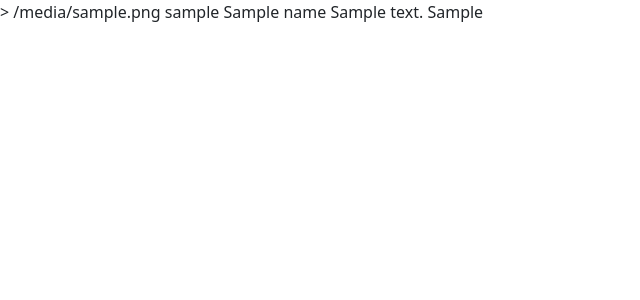
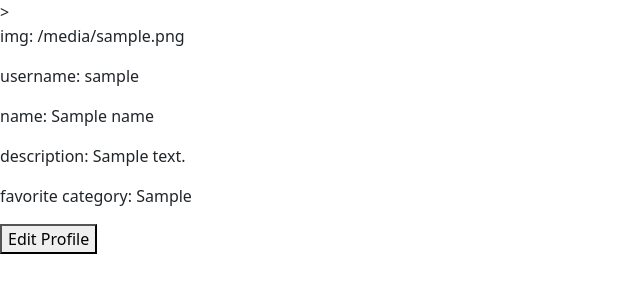
Before and after one commit to PBP-F04/README-app, a Django app: template UserProfile/templates/user_profile.html in a window 1280 px wide. Shown: the top 300 px of the page, without its empty margins (0-640 px from the left). Run offline with Django 4.2, Linux system fonts and the light colour scheme; the template is opened without the code that fills it: most values are stand-ins (such as "Sample title", 1, 10 or a date in 2020).

Commit message:
create profile + user profile tapi editnya blm jadi:(

```diff
--- a/README/urls.py
+++ b/README/urls.py
@@ -22,5 +22,6 @@ urlpatterns = [
     path('admin/', admin.site.urls),
     path('', include('authentication.urls')),
     path("__reload__/", include("django_browser_reload.urls")),  # new
+    path('profile/', include('UserProfile.urls')),
 
 ]
--- a/UserProfile/forms.py
+++ b/UserProfile/forms.py
@@ -4,4 +4,4 @@ from .models import Profile
 class ProfileForm(ModelForm):
     class Meta:
         model = Profile
-        fields = ["profile_img", "username", "name", "description", "favorite_category"]
+        fields = ["profile_image", "username", "name", "description", "favorite_category"]
--- a/UserProfile/models.py
+++ b/UserProfile/models.py
@@ -2,13 +2,12 @@ import uuid
 from django.db import models
 from authentication.models import User
 
-app_name = 'UserProfile'
-
+app_name = 'profile'
 
 # Create your models here.
 class Profile(models.Model):
     id = models.UUIDField(primary_key=True, default=uuid.uuid4, editable=False)
-    profile_img = models.URLField()
+    profile_image = models.URLField()
     username = models.CharField(max_length=255)
     name = models.CharField(max_length=255)
     description = models.TextField()
--- a/UserProfile/templates/user_profile.html
+++ b/UserProfile/templates/user_profile.html
@@ -8,10 +8,90 @@
 
 {% block content %}
 <body>
-    {{ profile_img }}
-    {{ username }}
-    {{ name }}
-    {{ description }}
-    {{ favorite_category }}
+    <p>img: {{ profile_img }}</p>
+    <p>username: {{ username }}</p>
+    <p>name: {{ name }}</p>
+    <p>description: {{ description }}</p>
+    <p>favorite category: {{ favorite_category }}</p>
+    <button type="button" data-bs-toggle="modal" data-bs-target="#editProfileModal">
+        Edit Profile
+    </button>
+
+    <div class="modal fade" id="editProfileModal" tabindex="-1" aria-labelledby="editProfileModalLabel" aria-hidden="true">
+        <div class="modal-dialog">
+            <div class="modal-content">
+                <div class="modal-header">
+                    <h1 class="modal-title fs-5" id="editProfileModalLabel">Edit Profile</h1>
+                    <button type="button" data-bs-dismiss="modal" aria-label="Close"></button>
+                </div>
+                <div class="modal-body">
+                    <form id="editProfileForm" onsubmit="return false;">
+                    {% csrf_token %}
+                    <div class="mb-3">
+                        <label for="profile_image" class="col-form-label">Profile Image:</label>
+                        <input type="text" class="form-control" id="profile_image" name="profile_image">
+                    </div>
+                    <div class="mb-3">
+                        <label for="username" class="col-form-label">Username:</label>
+                        <input type="text" class="form-control" id="username" name="username">
+                    </div>
+                    <div class="mb-3">
+                        <label for="name" class="col-form-label">Name:</label>
+                        <input type="text" class="form-control" id="name" name="name">
+                    </div>
+                    <div class="mb-3">
+                        <label for="description" class="col-form-label">Description:</label>
+                        <textarea class="form-control" id="description" name="description"></textarea>
+                    </div>
+                    <div class="mb-3">
+                        <label for="favorite_category" class="col-form-label">Favorite Category:</label>
+                        <input type="text" class="form-control" id="favorite_category" name="favorite_category">
+                    </div>
+                    </form>
+                </div>
+                <div class="modal-footer">
+                    <button type="button" data-bs-dismiss="modal">Cancel</button>
+                    <button type="button">Save</button>
+                </div>
+            </div>
+        </div>
+    </div>
 </body>
+
+    <script>
+        document.getElementById('editProfileForm').addEventListener('submit', function (e) {
+            e.preventDefault();
+
+            const profile_id = 1;  // Replace with the actual profile ID you want to edit
+            const url = '/profile/edit-profile/';
+
+            const formData = new FormData();
+            formData.append('profile_image', document.getElementById('profile_image').value);
+            formData.append('username', document.getElementById('username').value);
+            formData.append('name', document.getElementById('name').value);
+            formData.append('description', document.getElementById('description').value);
+            formData.append('favorite_category', document.getElementById('favorite_category').value);
+
+            fetch(url, {
+                method: 'POST',
+                body: formData
+            })
+            .then(response => {
+                if (response.status === 200) {
+                    // Profile updated successfully
+                    alert('Profile updated successfully');
+                } else if (response.status === 404) {
+                    // Profile not found
+                    alert('Profile not found');
+                } else {
+                    // Handle other response statuses
+                    alert('Profile update failed');
+                }
+            })
+            .catch(error => {
+                console.error('An error occurred:', error);
+            });
+        });
+    </script>
+
 {% endblock %}
--- a/UserProfile/urls.py
+++ b/UserProfile/urls.py
@@ -4,7 +4,7 @@ from .views import show_profile, create_profile, edit_profile
 app_name = 'profile'
 
 urlpatterns = [
-    path('profile/', show_profile, name='show_profile'),
+    path('', show_profile, name='show_profile'),
     path('create-profile/', create_profile, name='create_profile'),
-    path('edit-profile/', edit_profile, name='edit_profile'),
+    path('edit-profile/<int:id>/', edit_profile, name='edit_profile'),
 ]
```
Also changed, not shown: UserProfile/templates/create_profile.html (+13 -1 lines), UserProfile/templates/edit_profile.html (deleted, +0 -13 lines), UserProfile/views.py (+53 -19 lines), KatalogBuku/migrations/0001_initial.py (added), UserProfile/migrations/0002_profile_favorite_category_alter_profile_id.py (added), UserProfile/migrations/0003_rename_profile_img_profile_profile_image.py (added).
